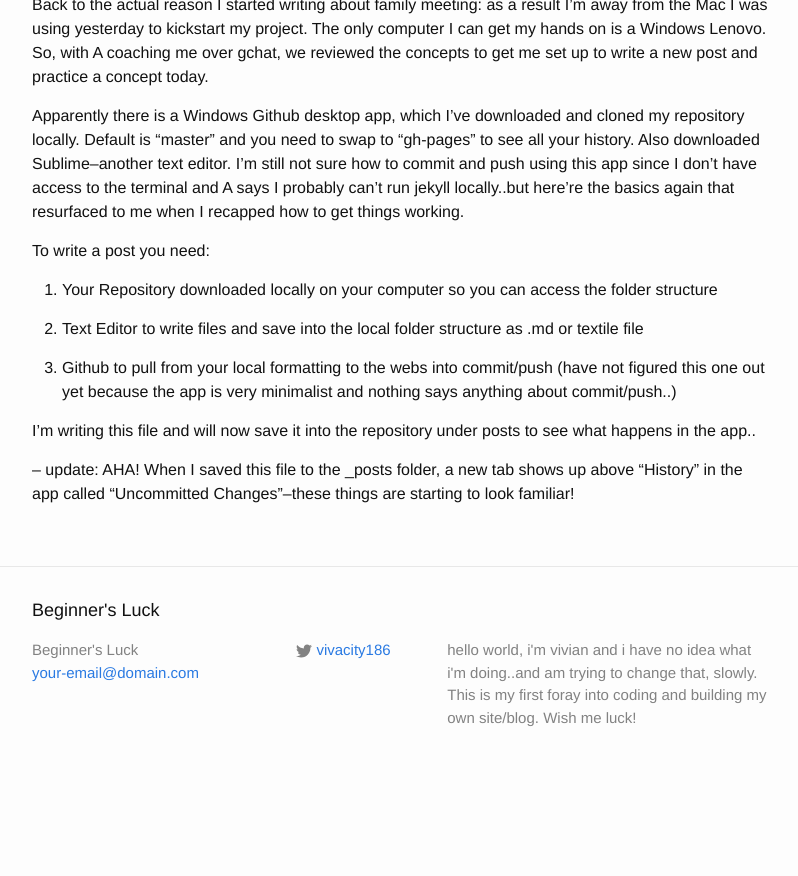
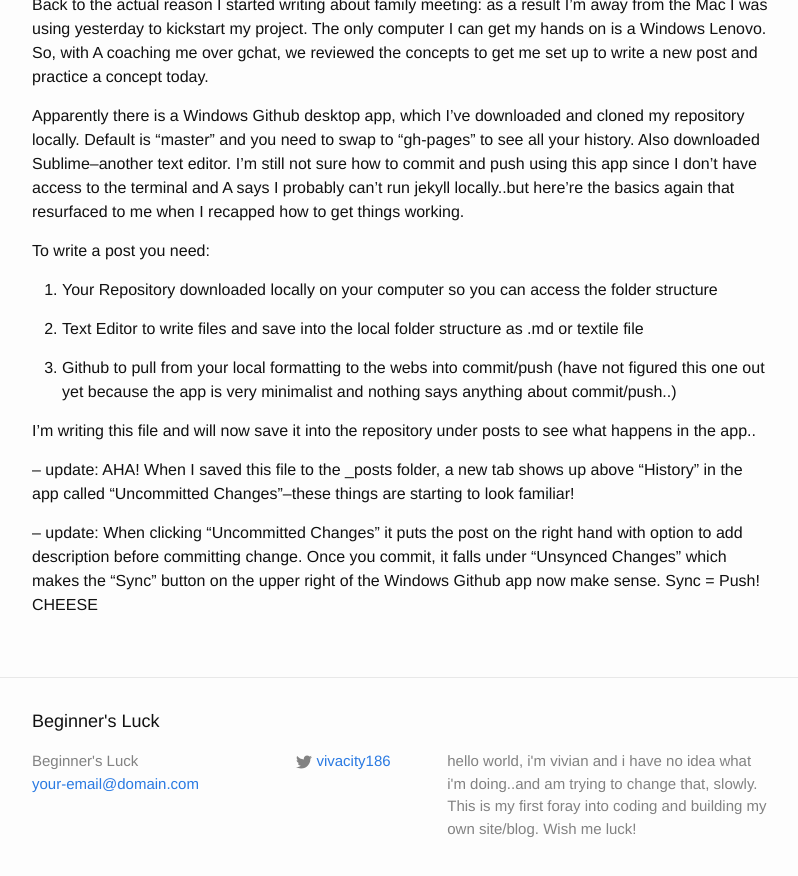
Before and after one commit to veeeeev/beginners_luck, a Jekyll site: the page built from _posts/2015-01-01-new-year.md, in a window 1280 px wide and 900 px high, scrolled down 699 px. Shown: the top 876 px of the window, without its empty margins (238-1036 px from the left). Built offline with Jekyll 4.4.1, drawn with Linux system fonts in a browser that asks for light colours; before the commit the page ends 1488 px from its top, so only the background shows below that.

Commit message:
update 2 to new years

```diff
--- a/_posts/2015-01-01-new-year.md
+++ b/_posts/2015-01-01-new-year.md
@@ -28,3 +28,6 @@ I'm writing this file and will now save it into the repository under posts to se
 
 --
 update: AHA! When I saved this file to the _posts folder, a new tab shows up above "History" in the app called "Uncommitted Changes"--these things are starting to look familiar!
+
+--
+update: When clicking "Uncommitted Changes" it puts the post on the right hand with option to add description before committing change. Once you commit, it falls under "Unsynced Changes" which makes the "Sync" button on the upper right of the Windows Github app now make sense. Sync = Push! CHEESE
```
